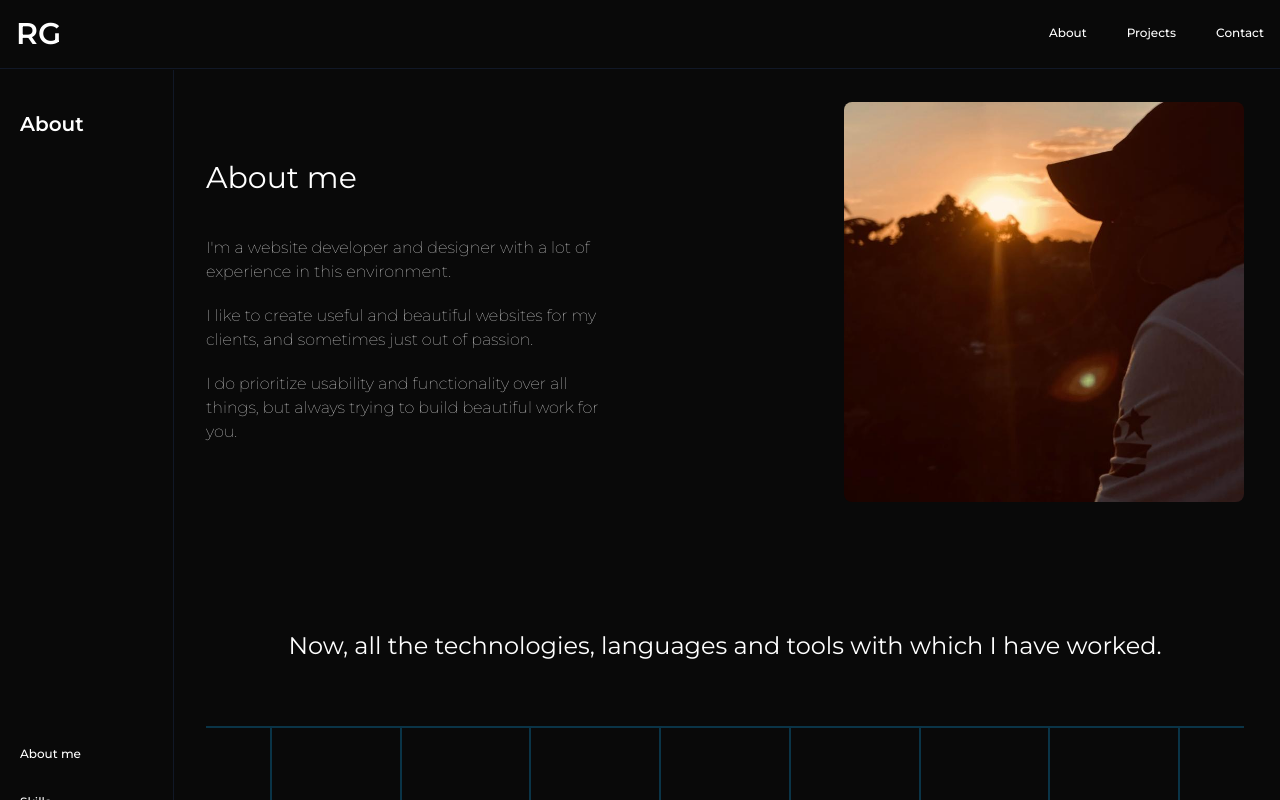
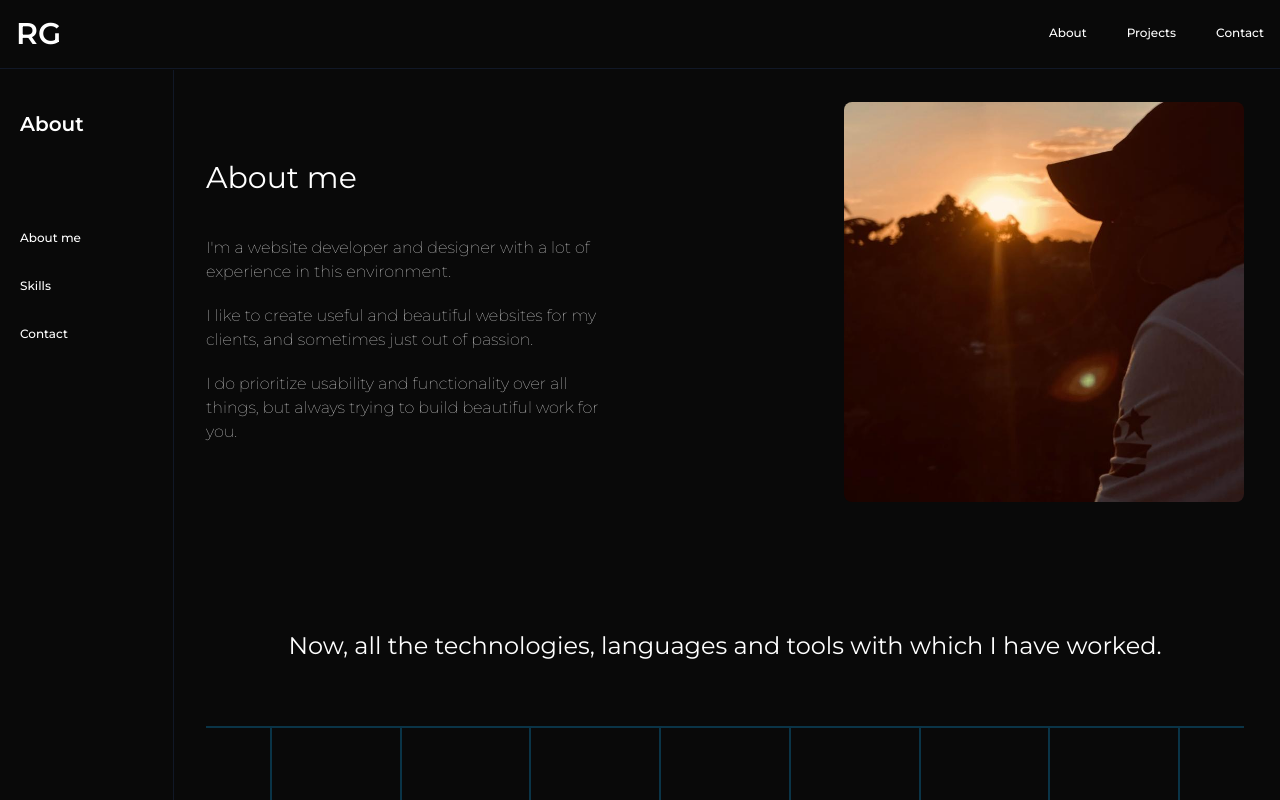
Before and after one commit to JustGabo/PortFolio, a React (Vite) app: page / in a window 1280 px wide. Shown: the top 800 px of the page. Built offline with nearby package versions, Linux system fonts and the light colour scheme.

Commit message:
feat: fixing an space-between in about ul

```diff
--- a/src/about/page.tsx
+++ b/src/about/page.tsx
@@ -6,7 +6,7 @@ import AboutImg from "../imgs/aboutImg.jpeg";
 const Page = () => {
   return (
     <div id="projects" className="flex flex-col md:flex-row mt-[70px] px-5">
-      <section className="fixed md:flex hidden items-start  flex-col justify-between md:gap-20 border-r pt-10 border-gray-900 w-[12%] h-screen">
+      <section className="fixed md:flex hidden items-start  flex-col md:gap-20 border-r pt-10 border-gray-900 w-[12%] h-screen">
         <h2 id="projects" className="font-semibold cursor-pointer text-xl">
           <Link
             activeClass="active"
```
